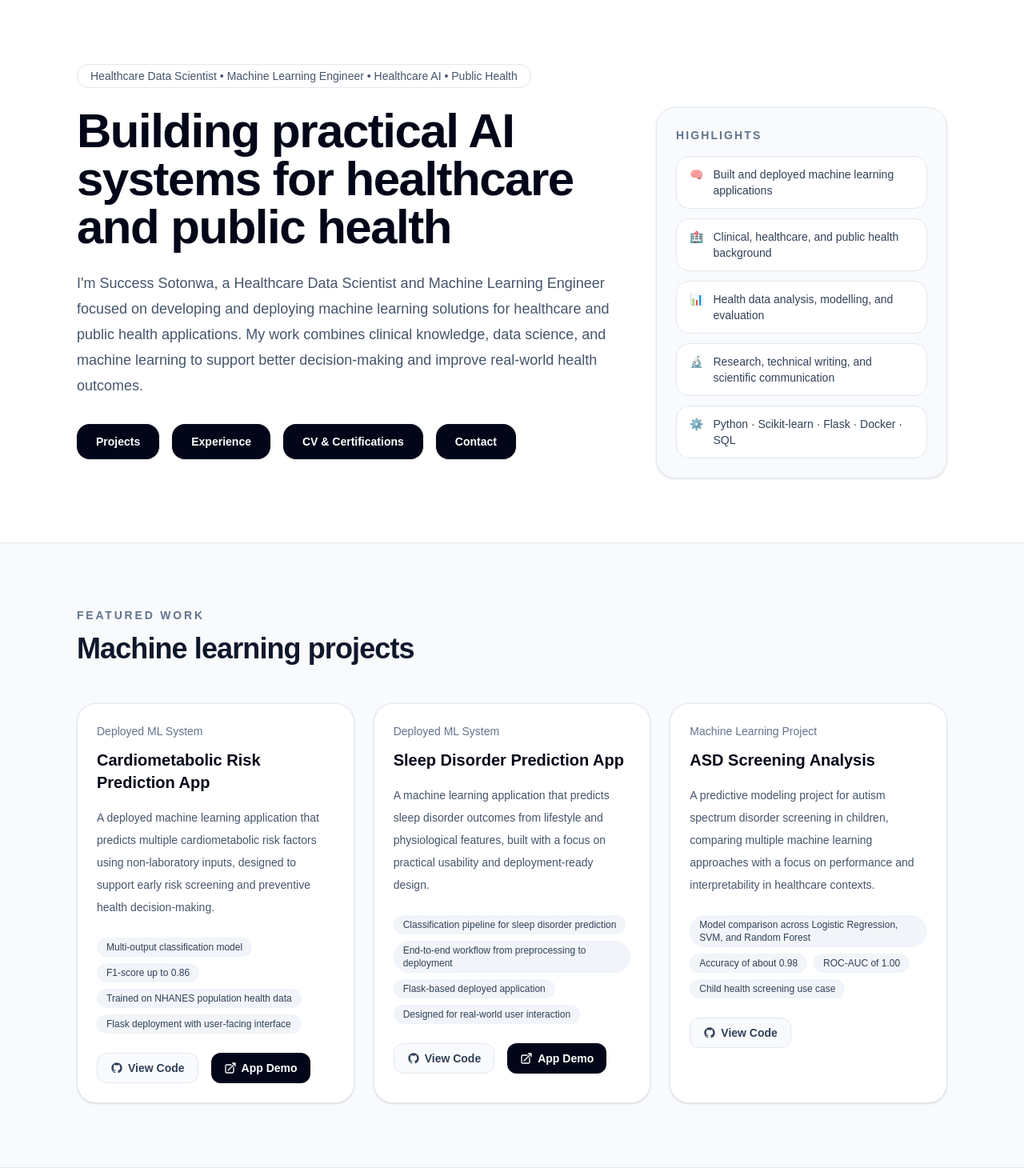
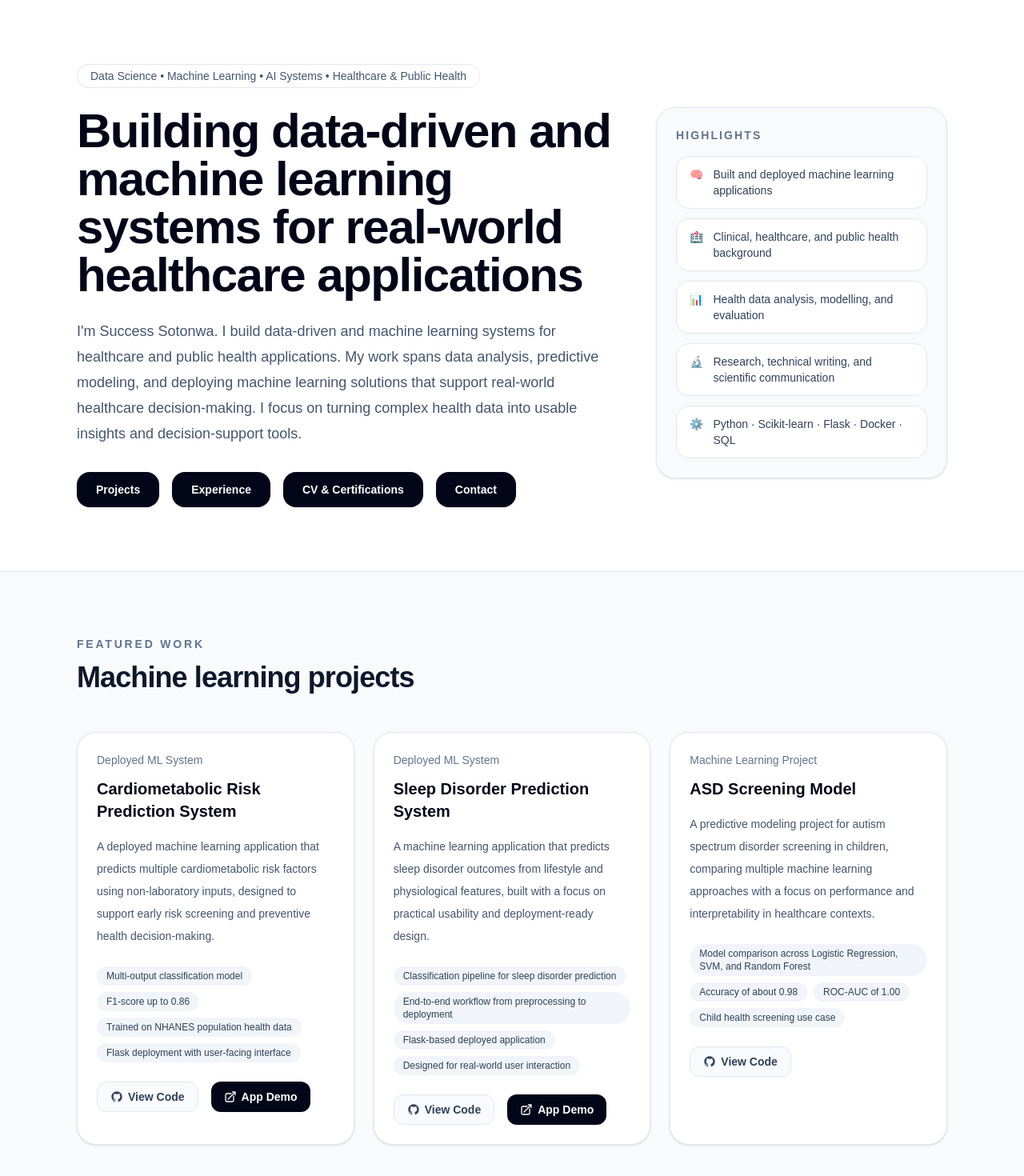
Before and after one commit to success222/portfolio, a Next.js app: page / in a window 1280 px wide. Shown: the top 1470 px of the page at 80% size. Built offline with nearby package versions, Linux system fonts and the light colour scheme.

Commit message:
updated portfolio

```diff
--- a/app/page.tsx
+++ b/app/page.tsx
@@ -1,7 +1,7 @@
 export default function PortfolioWebsite() {
   const featuredProjects = [
     {
-      title: "Cardiometabolic Risk Prediction App",
+      title: "Cardiometabolic Risk Prediction System",
       type: "Deployed ML System",
       description:
         "A deployed machine learning application that predicts multiple cardiometabolic risk factors using non-laboratory inputs, designed to support early risk screening and preventive health decision-making.",
@@ -15,7 +15,7 @@ export default function PortfolioWebsite() {
       demoLink: "https://cardiometabolic-risk-pred.onrender.com/",
     },
     {
-      title: "Sleep Disorder Prediction App",
+      title: "Sleep Disorder Prediction System",
       type: "Deployed ML System",
       description:
         "A machine learning application that predicts sleep disorder outcomes from lifestyle and physiological features, built with a focus on practical usability and deployment-ready design.",
@@ -29,7 +29,7 @@ export default function PortfolioWebsite() {
       demoLink: "https://sleep-disorder-new.onrender.com/",
     },
     {
-      title: "ASD Screening Analysis",
+      title: "ASD Screening Model",
       type: "Machine Learning Project",
       description:
         "A predictive modeling project for autism spectrum disorder screening in children, comparing multiple machine learning approaches with a focus on performance and interpretability in healthcare contexts.",
@@ -137,7 +137,7 @@ export default function PortfolioWebsite() {
   ];
 
   const skills = {
-    "ML & Modeling": [
+    "Data Science & Machine Learning": [
       "Scikit-learn",
       "Classification (binary and multi-output)",
       "Feature engineering",
@@ -159,12 +159,14 @@ export default function PortfolioWebsite() {
       "Pandas",
       "NumPy",
       "EDA",
+      "SQL querying",
       "Data visualization",
       "Power BI",
       "Looker Studio",
       "Excel",
       "Google Sheets",
       "Flourish",
+      "Reporting",
     ],
     "Domain Focus": [
       "Healthcare AI",
@@ -202,15 +204,15 @@ export default function PortfolioWebsite() {
       <section className="border-b border-slate-200 bg-white">
         <div className="mx-auto max-w-6xl px-6 py-20 lg:px-8">
           <p className="mb-6 inline-flex rounded-full border border-slate-200 px-4 py-1 text-sm font-medium text-slate-600">
-            Healthcare Data Scientist • Machine Learning Engineer • Healthcare AI • Public Health
+            Data Science • Machine Learning • AI Systems • Healthcare & Public Health
           </p>
           <div className="grid gap-12 lg:grid-cols-[1.3fr_0.7fr] lg:items-start">
             <div>
               <h1 className="max-w-4xl text-4xl font-bold tracking-tight text-slate-950 sm:text-5xl lg:text-6xl">
-                Building practical AI systems for healthcare and public health
+                Building data-driven and machine learning systems for real-world healthcare applications
               </h1>
               <p className="mt-6 max-w-3xl text-lg leading-8 text-slate-600">
-                I&apos;m Success Sotonwa, a Healthcare Data Scientist and Machine Learning Engineer focused on developing and deploying machine learning solutions for healthcare and public health applications. My work combines clinical knowledge, data science, and machine learning to support better decision-making and improve real-world health outcomes.
+                I&apos;m Success Sotonwa. I build data-driven and machine learning systems for healthcare and public health applications. My work spans data analysis, predictive modeling, and deploying machine learning solutions that support real-world healthcare decision-making. I focus on turning complex health data into usable insights and decision-support tools.
               </p>
               {/* <p className="mt-4 text-sm font-semibold text-700">
                 Open to machine learning engineering roles and opportunities in healthcare AI, public health, and applied ML systems.
@@ -608,7 +610,7 @@ export default function PortfolioWebsite() {
                 Let&apos;s build meaningful health-focused ML systems.
               </h2>
               <p className="mt-4 max-w-2xl text-base leading-8 text-slate-300">
-                Open to machine learning engineering roles and opportunities in healthcare AI, public health, and applied ML systems.
+                Open to roles in machine learning, data science, and AI systems in healthcare and public health.
               </p>
             </div>
             <div className="rounded-3xl border border-slate-800 bg-slate-900 p-6">
```
